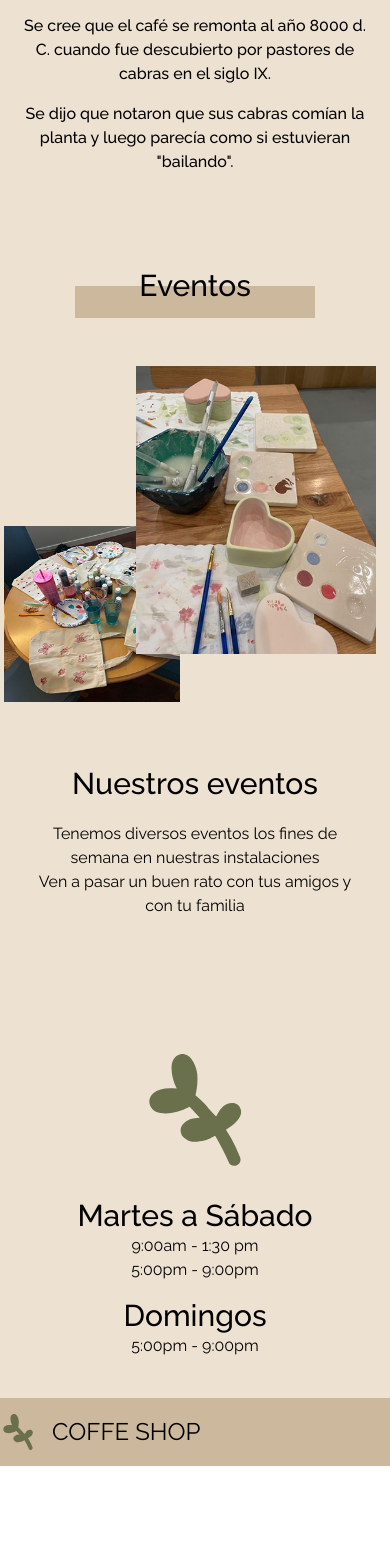
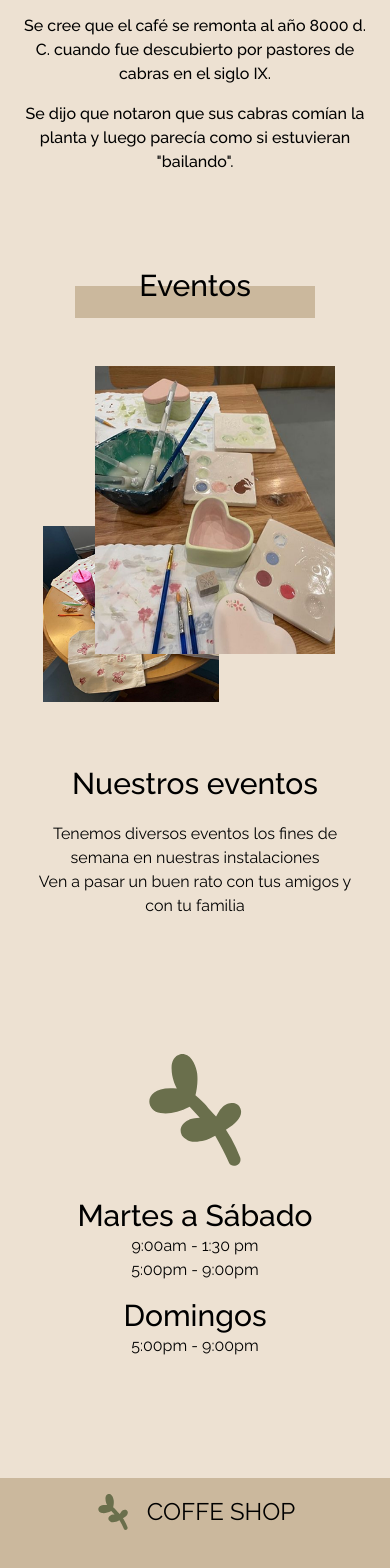
Before and after one commit to AlexisChebeste/coffee-shop, a React (Vite) app: page / in a window 390 px wide. Shown: the part 2080-3648 px from the top of the page. Before the commit the page ends 3546 px from the top, so only its background shows below. Built offline with nearby package versions, Linux system fonts and the light colour scheme; some icons are missing.

Commit message:
fix responsive

```diff
--- a/src/components/Event.tsx
+++ b/src/components/Event.tsx
@@ -4,17 +4,17 @@ import evento2 from '../assets/evento2.png'
 export default function Event() {
 
     return(
-        <section className="max-w-6xl mx-auto flex flex-col items-center justify-center">
+        <section className=" flex flex-col items-center justify-center">
             <div className="relative h-16 w-60 flex items-center justify-center z-20">
                 <h2 className="text-3xl font-medium ">Eventos</h2>
                 <div className="absolute bottom-0 left-0 bg-secondary w-full h-8 -z-10"></div>
             </div>
             <article className="flex flex-col md:flex-row-reverse justify-center items-center  w-full  max-w-6xl  lg:justify-between gap-14 px-4 mx-auto py-12 lg:py-20">
                 <div className="relative pb-10 z-10">
-                    <img src={evento1} alt="mostrador" className="w-60 h-72 ml-30 lg:w-72 lg:h-80" />
-                    <img src={evento2} alt="mesa"  className="size-44 absolute -left-3 -bottom-2 -z-10 lg:size-52  lg:-bottom-6"/>
+                    <img src={evento1} alt="evento 1" className="w-60 h-72 ml-10 lg:ml-30 lg:w-72 lg:h-80" />
+                    <img src={evento2} alt="evento 2"  className="size-44 absolute -left-3 -bottom-2 -z-10 lg:size-52  lg:-bottom-6"/>
                 </div>
-                <section className="flex flex-col justify-center items-center p-4 lg:p-7 gap-5 max-w-96 lg:max-w-lg">
+                <section className="flex flex-col justify-center items-center p-4 gap-5 max-w-96 lg:max-w-lg">
                     <h2 className="text-3xl lg:text-4xl font-medium text-center">Nuestros eventos</h2>
                     <div>
                         <p className="text-center md:text-xl lg:text-2xl">
--- a/src/components/Footer.tsx
+++ b/src/components/Footer.tsx
@@ -3,8 +3,8 @@ import {Icon} from "@iconify/react"
 
 export default function Footer() {
     return (
-        <footer className="bg-secondary py-4 ">
-            <div className="mx-auto max-w-6xl flex justify-between items-center">
+        <footer className="bg-secondary py-4 mt-20">
+            <div className="mx-auto max-w-6xl flex flex-col md:flex-row justify-between items-center">
                 <div className="flex items-center gap-4">
                     <img src={rama} alt="Logo" className="size-9" />
                     <h3 className="text-2xl">COFFE SHOP</h3>
```
